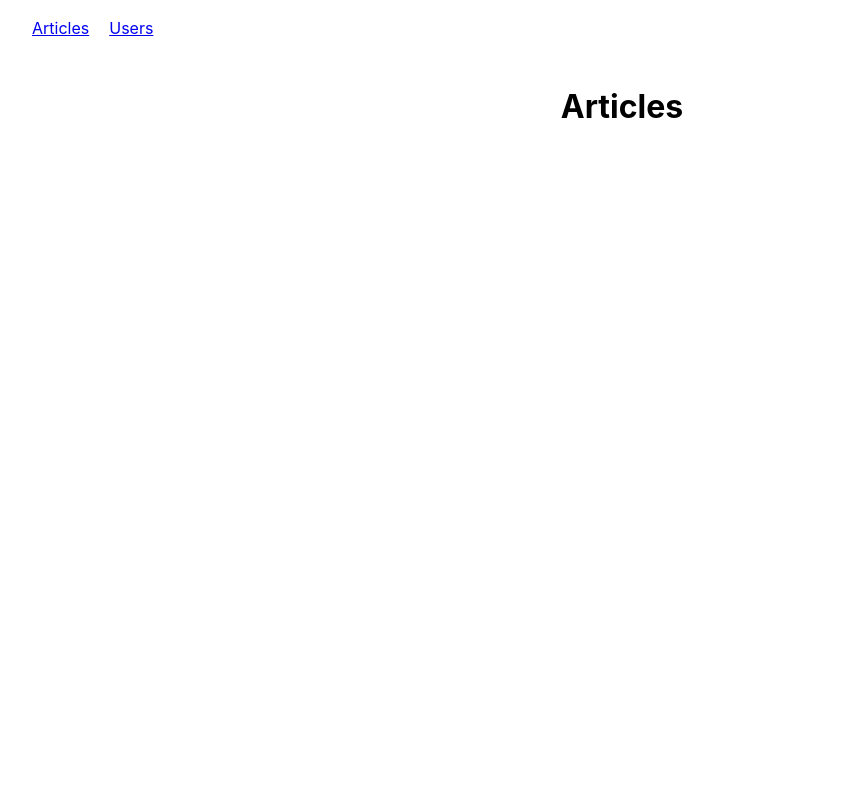
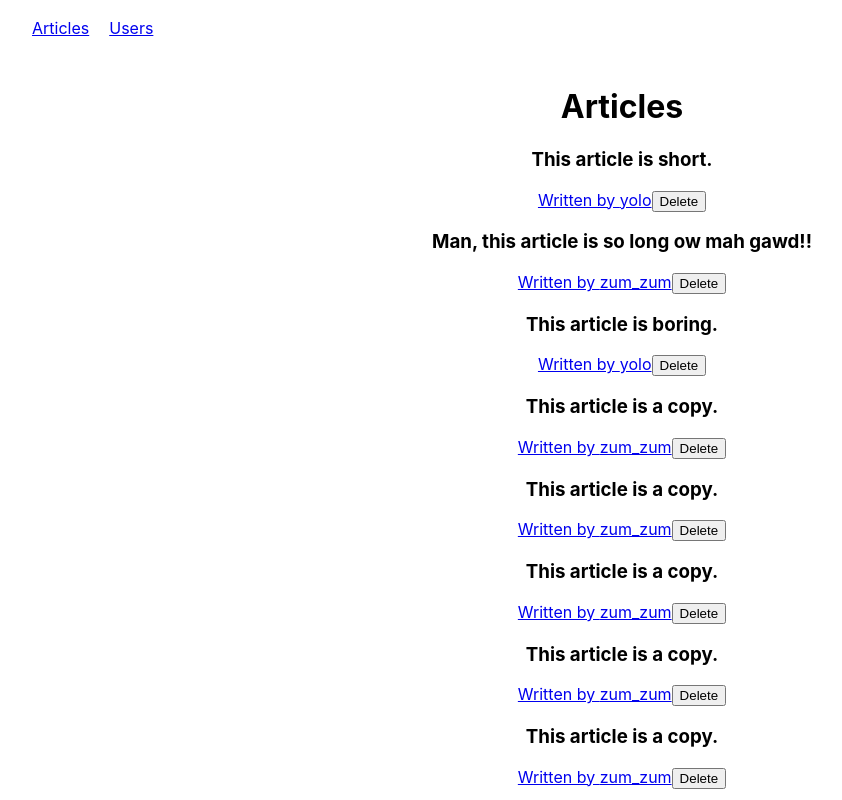
Before and after one commit to DuckNice/CoteriesLabTest, a React (Create React App) app: page / in a window 1280 px wide. Shown: the top 800 px of the page, without its empty margins (18-860 px from the left). Built offline with nearby package versions, Linux system fonts and the light colour scheme.

Commit message:
Renders list of articles on the Articles List page. Can delete article entry.

```diff
--- a/src/App.js
+++ b/src/App.js
@@ -9,68 +9,14 @@ import UserPage from "./pages/UserPage";
 import "./css/App.css";
 import NavBar from "./components/NavBar";
 
-//TODO: fetch calls in the relevant pages.
-const Articles = [
-  {
-    userID: 1,
-    text: "This article is short.",
-  },
-  {
-    userID: 2,
-    text: "Man, this article is so long ow mah gawd!!",
-  },
-  { userID: 1, text: "This article is boring." },
-  { userID: 2, text: "This article is a copy." },
-  { userID: 2, text: "This article is a copy." },
-  { userID: 2, text: "This article is a copy." },
-  { userID: 2, text: "This article is a copy." },
-  { userID: 2, text: "This article is a copy." },
-  { userID: 2, text: "This article is a copy." },
-  { userID: 2, text: "This article is a copy." },
-  { userID: 2, text: "This article is a copy." },
-  { userID: 2, text: "This article is a copy." },
-  { userID: 2, text: "This article is a copy." },
-  { userID: 2, text: "This article is a copy." },
-  { userID: 2, text: "This article is a copy." },
-  { userID: 2, text: "This article is a copy." },
-  { userID: 2, text: "This article is a copy." },
-  { userID: 2, text: "This article is a copy." },
-  { userID: 2, text: "This article is a copy." },
-  { userID: 2, text: "This article is a copy." },
-  { userID: 2, text: "This article is a copy." },
-  { userID: 2, text: "This article is a copy." },
-  { userID: 2, text: "This article is a copy." },
-  { userID: 2, text: "This article is a copy." },
-  { userID: 2, text: "This article is a copy." },
-  { userID: 2, text: "This article is a copy." },
-  { userID: 2, text: "This article is a copy." },
-  { userID: 2, text: "This article is a copy." },
-  { userID: 2, text: "This article is a copy." },
-  { userID: 2, text: "This article is a copy." },
-];
-
-const Users = [
-  { userID: 1, username: "yolo", email: "yo@lo.com" },
-  { userID: 2, username: "zum_zum", email: "zum@zum.dk" },
-];
-
-const App = () => {
-  const [users, setUsers] = useState({ Users });
-  const [articles, setArticles] = useState({ Articles });
-
-  return (
+const App = () => (
   <div className="App">
     <Router>
       <NavBar />
       <div className="ContentBody">
         <Switch>
           <Route path="/" exact>
-              <ArticleListPage
-                userData={users}
-                setUserData={setUsers}
-                articleData={articles}
-                setArticleData={setArticles}
-              />
+            <ArticleListPage />
           </Route>
           <Route path="/articles" component={ArticleListPage} />
           <Route path="/users/" component={UsersRoute} />
@@ -80,7 +26,6 @@ const App = () => {
     </Router>
   </div>
 );
-};
 
 const UsersRoute = () => {
   return (
--- /dev/null
+++ b/src/css/Articles.css
@@ -0,0 +1,5 @@
+.entry {
+  width: 100%;
+  height: auto;
+  position: relative;
+}
--- a/src/pages/ArticleListPage.js
+++ b/src/pages/ArticleListPage.js
@@ -1,5 +1,88 @@
-import React from "react";
+import React, { Component } from "react";
+import { Link } from "react-router-dom";
+import "../css/Articles.css";
 
-const ArticleListPage = () => <h1>Articles</h1>;
+//TODO: fetch calls.
+const Articles = [
+  {
+    userID: 1,
+    username: "yolo",
+    text: "This article is short.",
+  },
+  {
+    userID: 2,
+    username: "zum_zum",
+    text: "Man, this article is so long ow mah gawd!!",
+  },
+  { userID: 1, username: "yolo", text: "This article is boring." },
+  { userID: 2, username: "zum_zum", text: "This article is a copy." },
+  { userID: 2, username: "zum_zum", text: "This article is a copy." },
+  { userID: 2, username: "zum_zum", text: "This article is a copy." },
+  { userID: 2, username: "zum_zum", text: "This article is a copy." },
+  { userID: 2, username: "zum_zum", text: "This article is a copy." },
+  { userID: 2, username: "zum_zum", text: "This article is a copy." },
+  { userID: 2, username: "zum_zum", text: "This article is a copy." },
+  { userID: 2, username: "zum_zum", text: "This article is a copy." },
+  { userID: 2, username: "zum_zum", text: "This article is a copy." },
+  { userID: 2, username: "zum_zum", text: "This article is a copy." },
+  { userID: 2, username: "zum_zum", text: "This article is a copy." },
+  { userID: 2, username: "zum_zum", text: "This article is a copy." },
+  { userID: 2, username: "zum_zum", text: "This article is a copy." },
+  { userID: 2, username: "zum_zum", text: "This article is a copy." },
+  { userID: 2, username: "zum_zum", text: "This article is a copy." },
+  { userID: 2, username: "zum_zum", text: "This article is a copy." },
+  { userID: 2, username: "zum_zum", text: "This article is a copy." },
+  { userID: 2, username: "zum_zum", text: "This article is a copy." },
+  { userID: 2, username: "zum_zum", text: "This article is a copy." },
+  { userID: 2, username: "zum_zum", text: "This article is a copy." },
+  { userID: 2, username: "zum_zum", text: "This article is a copy." },
+  { userID: 2, username: "zum_zum", text: "This article is a copy." },
+  { userID: 2, username: "zum_zum", text: "This article is a copy." },
+  { userID: 2, username: "zum_zum", text: "This article is a copy." },
+  { userID: 2, username: "zum_zum", text: "This article is a copy." },
+  { userID: 2, username: "zum_zum", text: "This article is a copy." },
+  { userID: 2, username: "zum_zum", text: "This article is a copy." },
+];
+
+const Users = [
+  { userID: 1, username: "yolo", email: "yo@lo.com" },
+  { userID: 2, username: "zum_zum", email: "zum@zum.dk" },
+];
+
+//TODO: Match userID to username.
+
+class ArticleListPage extends Component {
+  state = { articleData: Articles, userData: Users };
+
+  removeArticle = (index) => {
+    const articles = this.state.articleData;
+
+    this.setState({
+      articleData: articles.filter((articles, i) => {
+        return i !== index;
+      }),
+    });
+  };
+
+  render() {
+    const table = this.state.articleData.map((row, index) => {
+      const userLink = `users/${row.userID}`;
+      return (
+        <div className="entry" key={index}>
+          <h3>{row.text}</h3>
+          <Link to={userLink}>Written by {row.username}</Link>
+          <button onClick={() => this.removeArticle(index)}>Delete</button>
+        </div>
+      );
+    });
+
+    return (
+      <>
+        <h1>Articles</h1>
+        {table}
+      </>
+    );
+  }
+}
 
 export default ArticleListPage;
```
Lines whose indentation alone changed are shown as unchanged.
